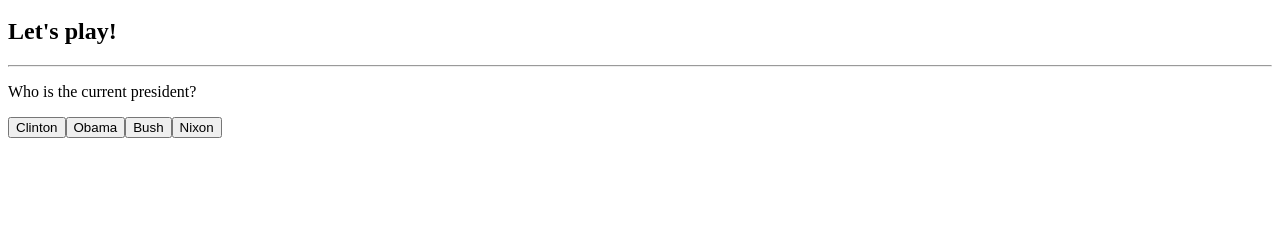
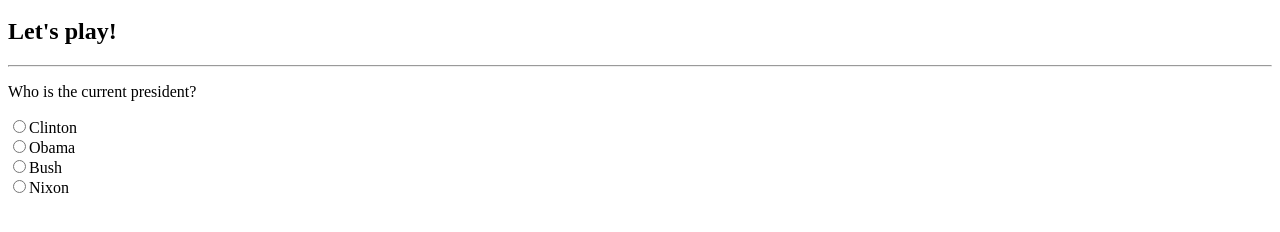
Before and after one commit to patrickford/QuizApp, a plain HTML site: page index.html in a window 1280 px wide. Shown: the part 48-280 px from the top of the page. Drawn offline with Linux system fonts and the light colour scheme.

Commit message:
Added radio buttons

```diff
--- a/index.html
+++ b/index.html
@@ -9,7 +9,7 @@
   <h2>Let's play!</h2>
   <hr>
   <section id="question"></section>
-  <section id="answers"></section>
+  <form id="answers"></form>
 
 </body>
 </html>
--- a/quiz.js
+++ b/quiz.js
@@ -26,8 +26,11 @@ document.addEventListener('DOMContentLoaded',function(){
     questionEl.innerHTML = "<p>" + quiz.questions[index].question + "</p>";
 
     var answersEl = document.getElementById("answers");
+
     for (var i = 0; i < quiz.questions[index].answers.length; i++) {
-      answersEl.innerHTML += "<button>" + quiz.questions[index].answers[i] + "</button>";
+      answersEl.innerHTML += "<input type='radio' name='answer' value='" + index + "'>"
+                            + quiz.questions[index].answers[i]
+                            + "<br>";
     }
   }
 
```
